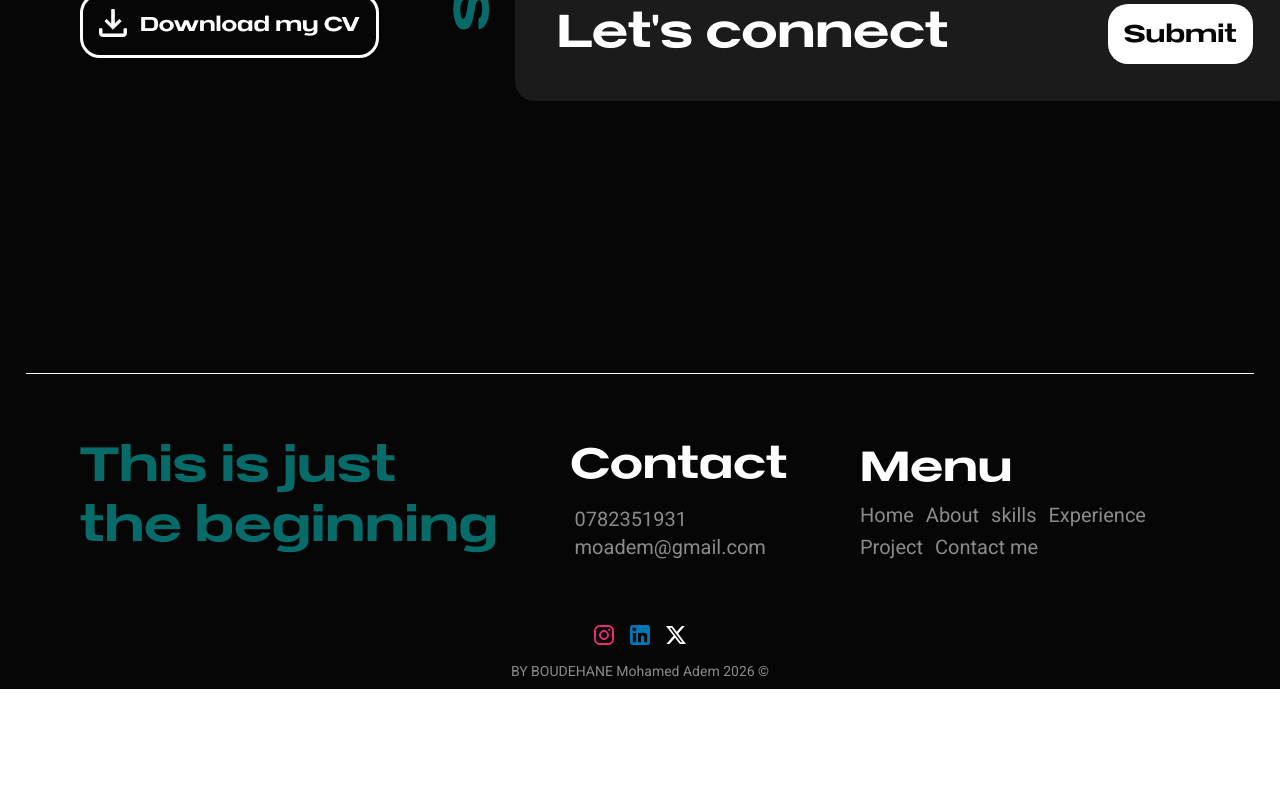
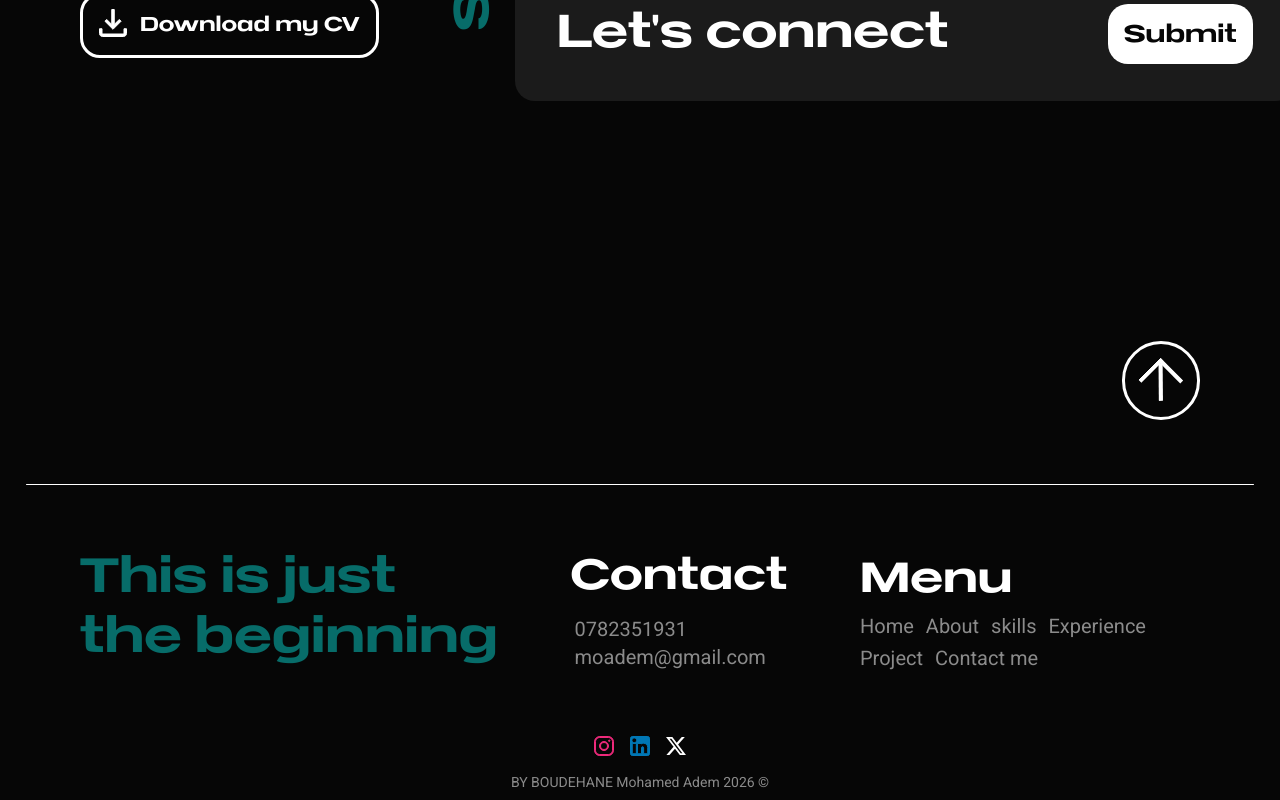
Before and after one commit to moadem-bdh/my-portfolio, a React (Vite) app: page / in a window 1280 px wide. Shown: the part 6672-7472 px from the top of the page. Before the commit the page ends 7361 px from the top, so only its background shows below. Built offline with nearby package versions, Linux system fonts and the light colour scheme.

Commit message:
adding the arrow above the footer

```diff
--- a/src/pages/FooterSection.tsx
+++ b/src/pages/FooterSection.tsx
@@ -1,14 +1,20 @@
 import instagramColored from "../assets/photos/instagramColored.svg"
 import LinkedInColored from "../assets/photos/linkedinColored.svg"
 import TwittwrColored from "../assets/photos/twitterColored.svg"
+import ButtonArrow from "../components/ButtonArrow"
 
 
 export default function FooterSection (){
 
 return (
 
-    <footer className="  w-full bg-bgDark gap-8 md:gap-16 pb-2 pt-50 flex flex-col items-center  ">
+    <footer className="  w-full bg-bgDark gap-8 md:gap-16 pb-2 pt-42 flex flex-col items-center  ">
+    <span className="px-4 md:px-20 w-full flex justify-end ">
+         <ButtonArrow divStyle=" border border-3 p-4 md:p-5 hover:bg-white " Arrowtyle=" hover:invert w-6 md:w-8 -rotate-45  "  />
+    </span>
+
      <hr className=" w-96/100 rounded  border-white  " />
+
 
   <div className=" flex flex-row w-full justify-between px-4 md:px-20  ">
 
```
